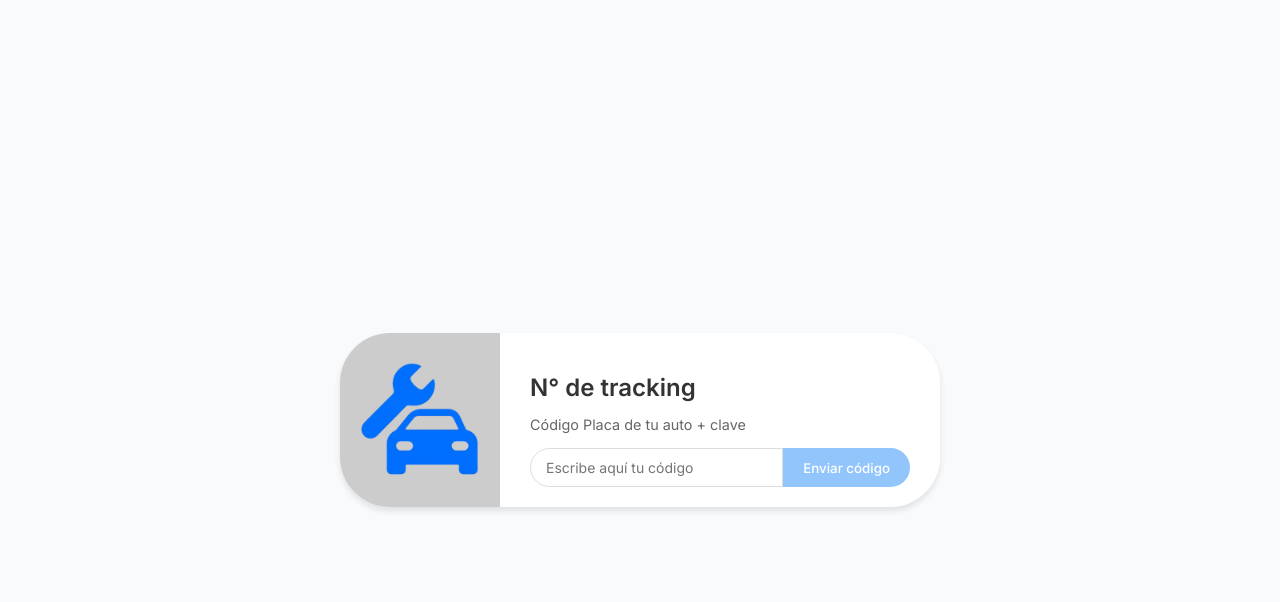
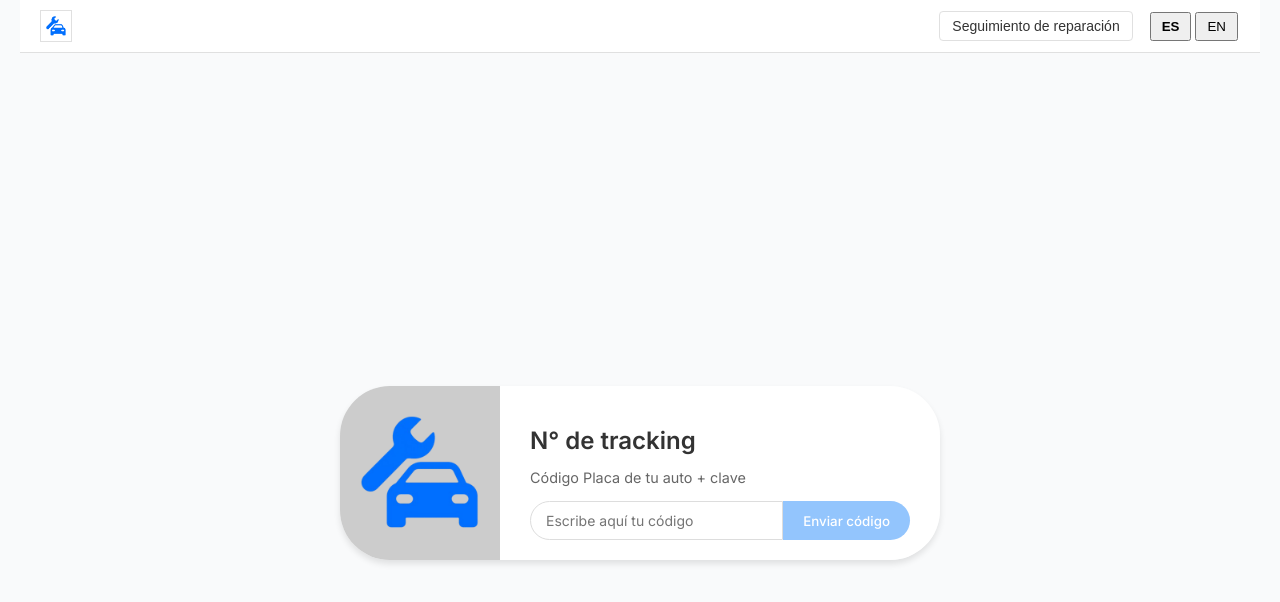
Before and after one commit to Tulio-pe/Tallerazo-Front, an Angular app: page / in a window 1280 px wide. Shown: the top 602 px of the page. Built offline with nearby package versions, Linux system fonts and the light colour scheme.

Commit message:
feat(app): added toolbar routes.

```diff
--- a/src/app/app.component.html
+++ b/src/app/app.component.html
@@ -1 +1,2 @@
+<app-toolbar></app-toolbar>
 <router-outlet></router-outlet>
--- a/src/app/app.component.ts
+++ b/src/app/app.component.ts
@@ -1,12 +1,13 @@
 import { Component } from "@angular/core"
 import { RouterOutlet } from "@angular/router"
+import {ToolbarComponent} from './public/components/toolbar/toolbar.component';
 
 @Component({
   selector: "app-root",
   templateUrl: "./app.component.html",
   styleUrls: ["./app.component.css"],
   standalone: true,
-  imports: [RouterOutlet],
+  imports: [RouterOutlet, ToolbarComponent],
 })
 export class AppComponent {
   title = "vehicle-tracking"
```
